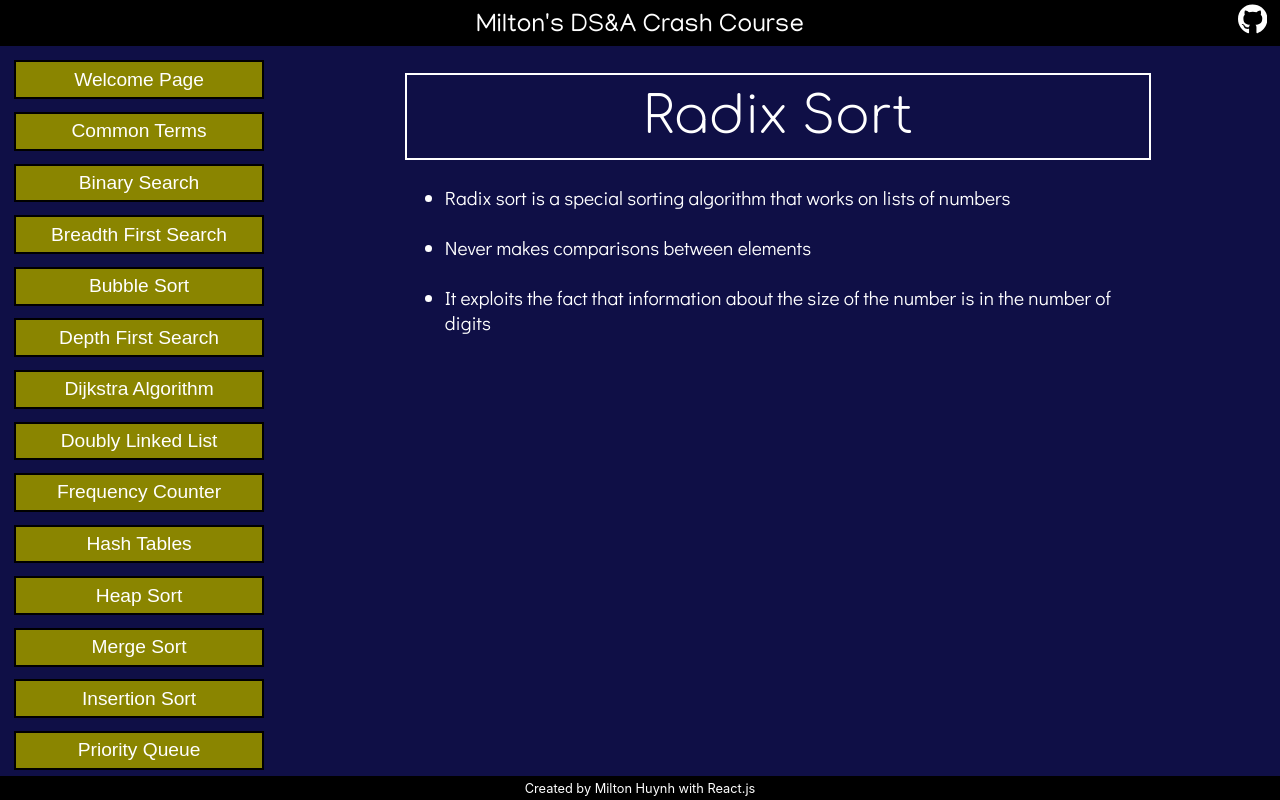
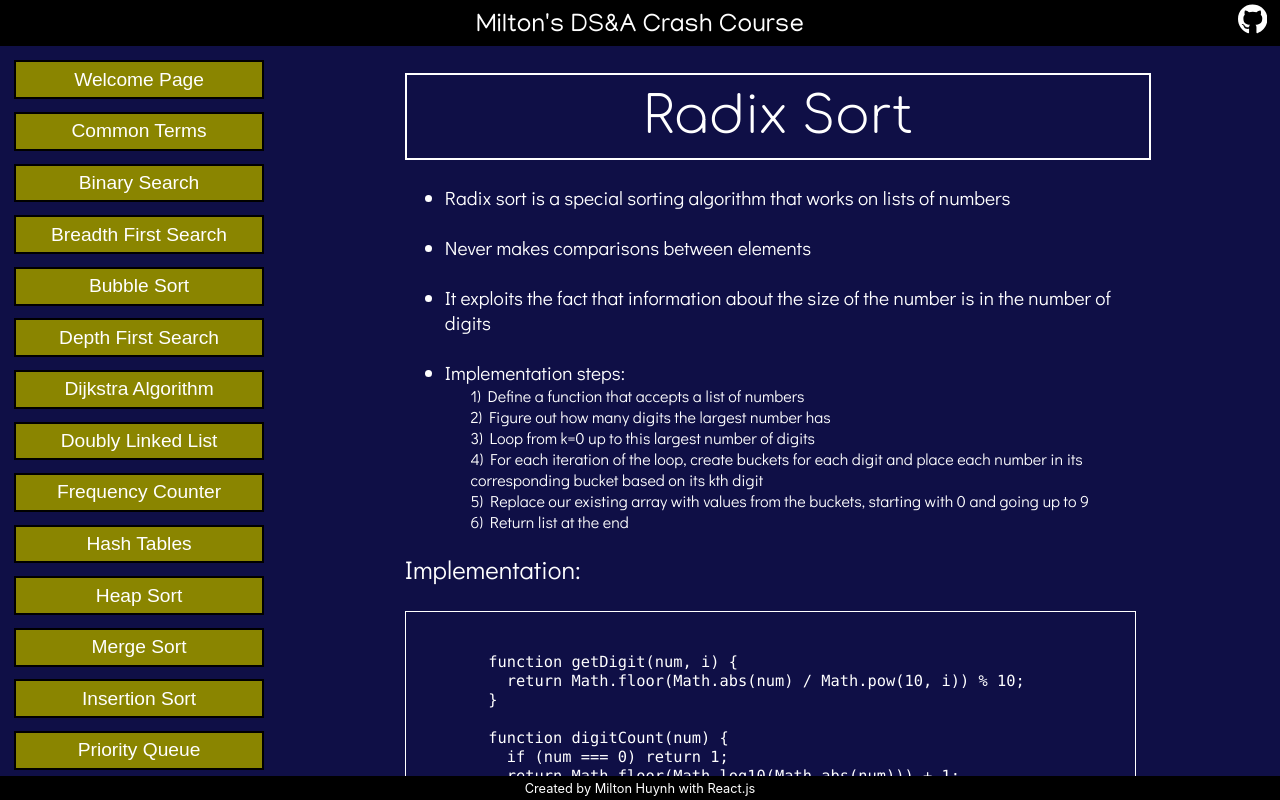
Before and after one commit to miltonhuynh/DSA-guide, a React (Create React App) app in the folder app/: page /DSA-guide/RadixSort in a window 1280 px wide. Built offline with nearby package versions, Linux system fonts and the light colour scheme; a web font is replaced by a local one.

Commit message:
Added radix sort implementation code

```diff
--- a/app/src/Concepts/RadixSort.js
+++ b/app/src/Concepts/RadixSort.js
@@ -1,6 +1,38 @@
 import React from 'react'
 
 export default function RadixSort() {
+
+  const implementation =
+  `  function getDigit(num, i) {
+    return Math.floor(Math.abs(num) / Math.pow(10, i)) % 10;
+  }
+
+  function digitCount(num) {
+    if (num === 0) return 1;
+    return Math.floor(Math.log10(Math.abs(num))) + 1;
+  }
+
+  function mostDigits(nums) {
+    let maxDigits = 0;
+    for (let i = 0; i < nums.length; i++) {
+      maxDigits = Math.max(maxDigits, digitCount(nums[i]));
+    }
+    return maxDigits;
+  }
+
+  function radixSort(nums){
+      let maxDigitCount = mostDigits(nums);
+      for(let k = 0; k < maxDigitCount; k++){
+          let digitBuckets = Array.from({length: 10}, () => []);
+          for(let i = 0; i < nums.length; i++){
+              let digit = getDigit(nums[i],k);
+              digitBuckets[digit].push(nums[i]);
+          }
+          nums = [].concat(...digitBuckets);
+      }
+      return nums;
+  }`
+
   return (
     <div class="Concept_page">
       <div class="Concept_title">Radix Sort</div>
@@ -10,7 +42,24 @@ export default function RadixSort() {
                 <li>Radix sort is a special sorting algorithm that works on lists of numbers</li><br/>
                 <li>Never makes comparisons between elements</li><br/>
                 <li>It exploits the fact that information about the size of the number is in the number of digits</li><br/>
+                <li>Implementation steps:</li>
+                <div class="indent font-sm">
+                  <div>1) Define a function that accepts a list of numbers</div>
+                  <div>2) Figure out how many digits the largest number has</div>
+                  <div>3) Loop from k=0 up to this largest number of digits</div>
+                  <div>4) For each iteration of the loop, create buckets for each digit and place each number in its corresponding bucket based on its kth digit</div>
+                  <div>5) Replace our existing array with values from the buckets, starting with 0 and going up to 9</div>
+                  <div>6) Return list at the end</div>
+                </div>
             </ul>
+        </div>
+        <div class="font-l">Implementation:</div>
+        <div class="Code">
+          <pre>
+            <code>
+              {implementation}
+            </code>
+          </pre>
         </div>
         </div>
     </div>
```
